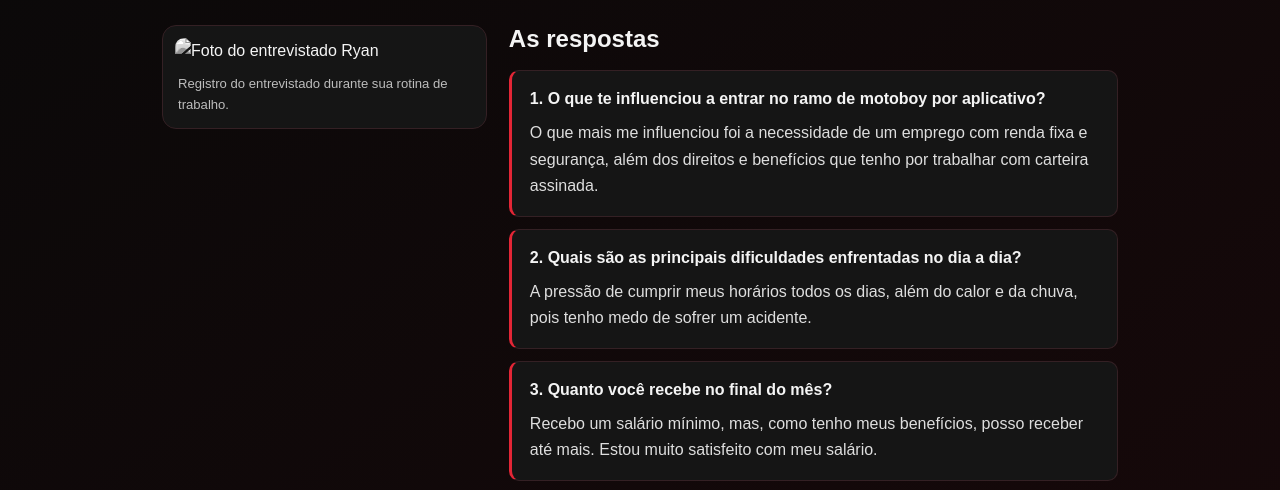
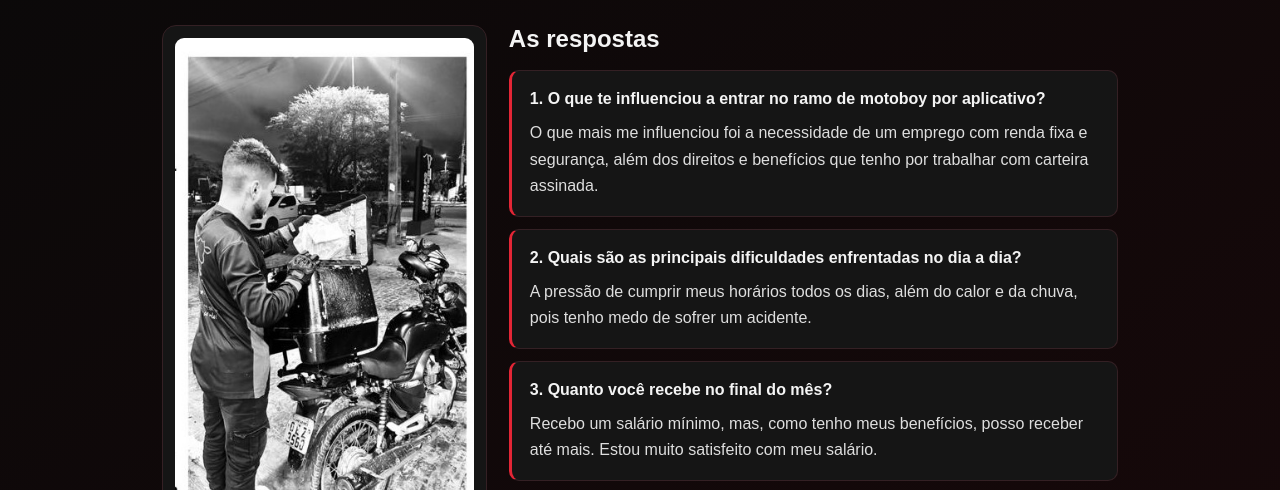
Before and after one commit to Lucas001ka/projeto-uberizacao, a plain HTML site: page ryan.html in a window 1280 px wide. Shown: the part 293-783 px from the top of the page. Drawn offline with Linux system fonts and the light colour scheme.

Commit message:
Fix image source path in ryan.html

```diff
--- a/ryan.html
+++ b/ryan.html
@@ -13,7 +13,7 @@
 <h1>Ryan<span style="color:var(--red)">.</span></h1>
 <p class="lead">Entregador com carteira assinada</p>
 <div class="interview-layout">
-  <figure class="portrait"><img src="imagens/ryan.jpg" alt="Foto do entrevistado Ryan"><figcaption>Registro do entrevistado durante sua rotina de trabalho.</figcaption></figure>
+  <figure class="portrait"><img src="ryan.jpg" alt="Foto do entrevistado Ryan"><figcaption>Registro do entrevistado durante sua rotina de trabalho.</figcaption></figure>
   <section class="answers"><h2>As respostas</h2><article class="qa"><h3>1. O que te influenciou a entrar no ramo de motoboy por aplicativo?</h3><p>O que mais me influenciou foi a necessidade de um emprego com renda fixa e segurança, além dos direitos e benefícios que tenho por trabalhar com carteira assinada.</p></article><article class="qa"><h3>2. Quais são as principais dificuldades enfrentadas no dia a dia?</h3><p>A pressão de cumprir meus horários todos os dias, além do calor e da chuva, pois tenho medo de sofrer um acidente.</p></article><article class="qa"><h3>3. Quanto você recebe no final do mês?</h3><p>Recebo um salário mínimo, mas, como tenho meus benefícios, posso receber até mais. Estou muito satisfeito com meu salário.</p></article><article class="qa"><h3>4. Você já sonhou em trabalhar em outra profissão? Se sim, qual?</h3><p>Sim, desde pequeno tinha o sonho de ser mecânico, mas, com o passar do tempo, infelizmente, tive que deixar esse sonho de lado e seguir no ramo de entregador. Mesmo assim, estou satisfeito com meu trabalho atual.</p></article><article class="qa"><h3>5. O que você entende sobre a uberização?</h3><p>Não entendo muito sobre o assunto, mas sei que é uma forma de trabalho por aplicativo que oferece mais uma fonte de renda.</p></article></section>
 </div>
 <section class="callout"><strong>O que os relatos mostram?</strong><p>As respostas ajudam a observar diferentes realidades de trabalho, como estabilidade da renda, despesas, rotina e dificuldades. A experiência de cada trabalhador é individual.</p></section>
```
